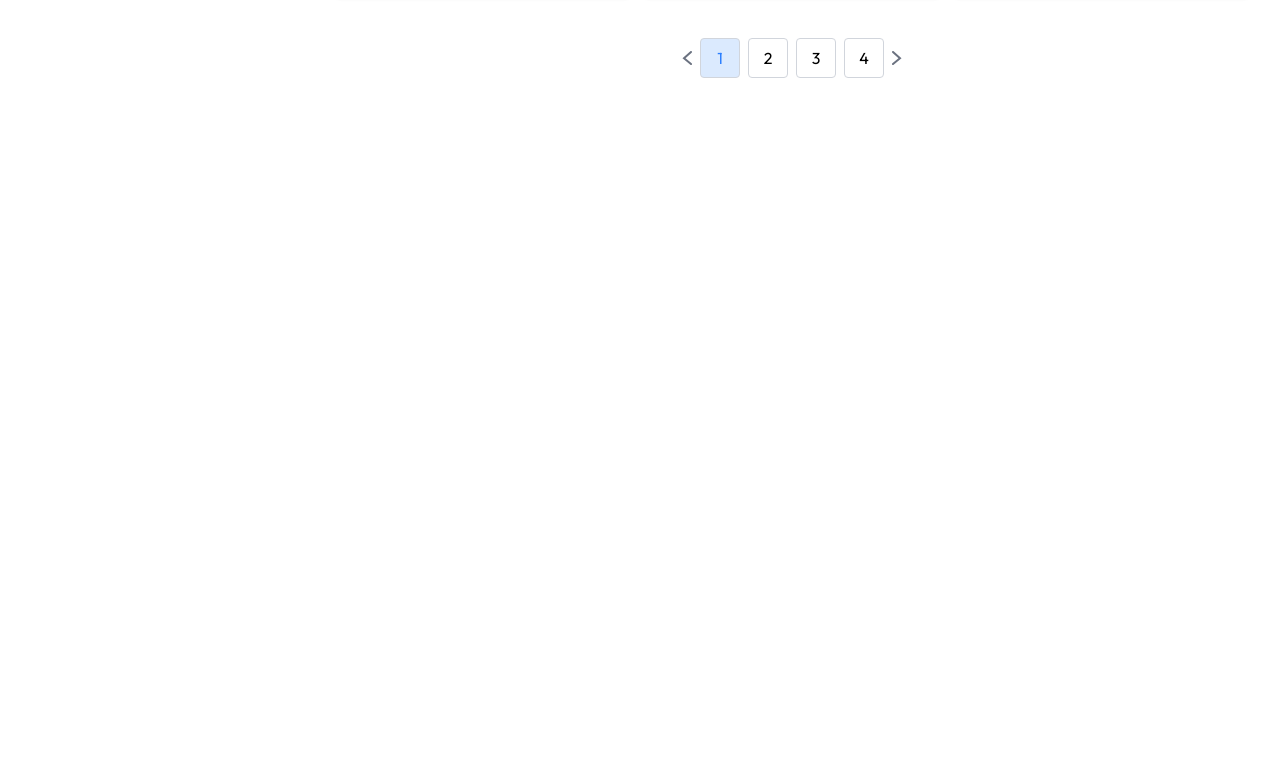
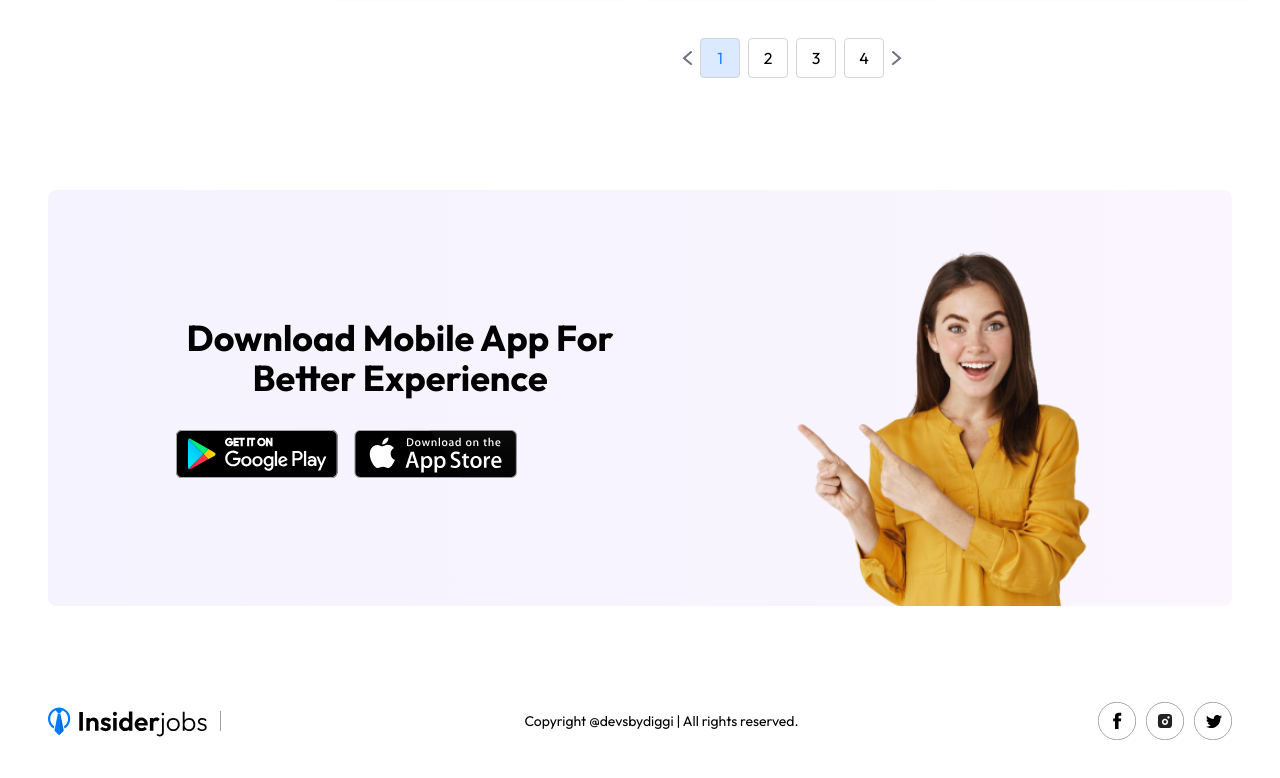
Before and after one commit to Diganta19/NextGig, a React (Vite) app in the folder client/: page / in a window 1280 px wide. Shown: the part 1196-1974 px from the top of the page. Before the commit the page ends 1338 px from the top, so only its background shows below. Built offline with nearby package versions, Linux system fonts and the light colour scheme; no server answers.

Commit message:
Footer Created

```diff
--- /dev/null
+++ b/client/src/components/AppDownload.jsx
@@ -0,0 +1,21 @@
+import React from 'react'
+import { assets } from '../assets/assets'
+
+const AppDownload = () => {
+  return (
+    <div className='container px-4 mx-auto my-20 2xl:px-20'>
+      <div className='relative bg-gradient-to-r from-violet-50 to-purple-50 p-12 sm:p-24 lg:p-32 rounded-lg '>
+        <div>
+            <h1 className='text-2xl font-bold mb-8 sm:text-4xl max-w-md'>Download Mobile App For Better Experience</h1>
+            <div className='flex gap-4'>
+                <a href="#" className='inline-block'><img  className="h-12"src={assets.play_store} alt="" /></a>
+                 <a href="#" className='inline-block'><img className="h-12" src={assets.app_store} alt="" /></a>
+            </div>
+        </div>
+        <img className="absolute w-80 right-0 bottom-0 mr-32 max-lg:hidden"src={assets.app_main_img} />
+        </div>
+    </div>
+  )
+}
+
+export default AppDownload
--- /dev/null
+++ b/client/src/components/Footer.jsx
@@ -0,0 +1,18 @@
+import React from 'react'
+import { assets } from '../assets/assets'
+
+const Footer = () => {
+  return (
+    <div className='container flex items-center justify-between gap-3 py-4 mt-20 2xl:px-20 mx-auto px-4 '>
+      <img width={160} src={assets.logo} alt="" />
+      <p className='flex-1 border-l border-gray-400 pl-4 text-sm text-grap-500 max-sm:hidden'>Copyright @devsbydiggi | All rights reserved.</p>
+      <div className='flex gap-2.5'>
+        <img width={38} src={assets.facebook_icon} alt="" />
+        <img width={38} src={assets.instagram_icon} alt="" />
+        <img width={38} src={assets.twitter_icon} alt="" />
+      </div>
+    </div>
+  )
+}
+
+export default Footer
--- a/client/src/pages/Home.jsx
+++ b/client/src/pages/Home.jsx
@@ -2,6 +2,8 @@
 import Navbar from '../components/Navbar'
 import Hero from '../components/Hero'
 import JobListing from '../components/JobListing'
+import AppDownload from '../components/AppDownload'
+import Footer from '../components/Footer'
 
 const Home = () => {
   return (
@@ -9,6 +11,8 @@
       <Navbar />
       <Hero />
       <JobListing/>
+      <AppDownload />
+      <Footer />
     </div>
   )
 }
```
